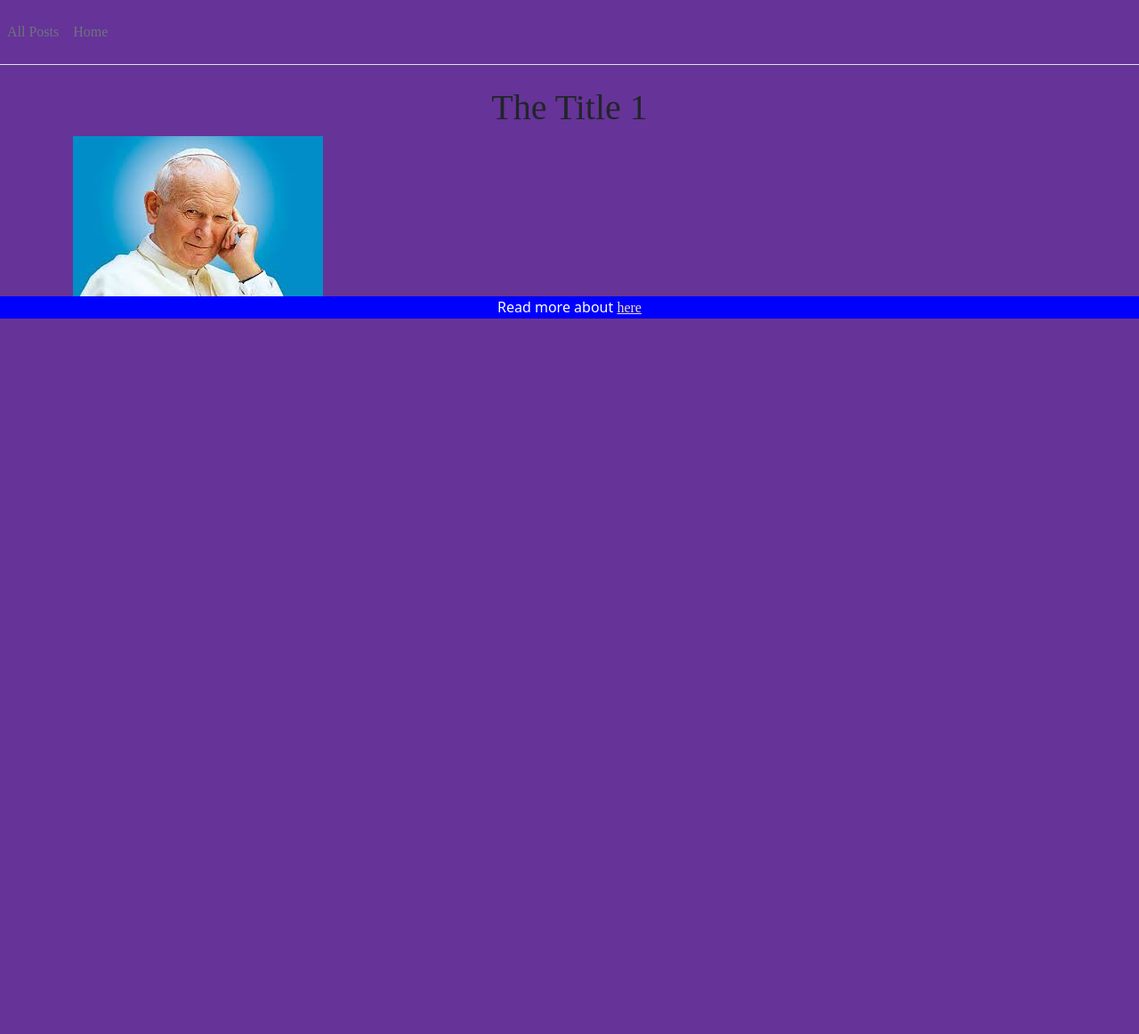
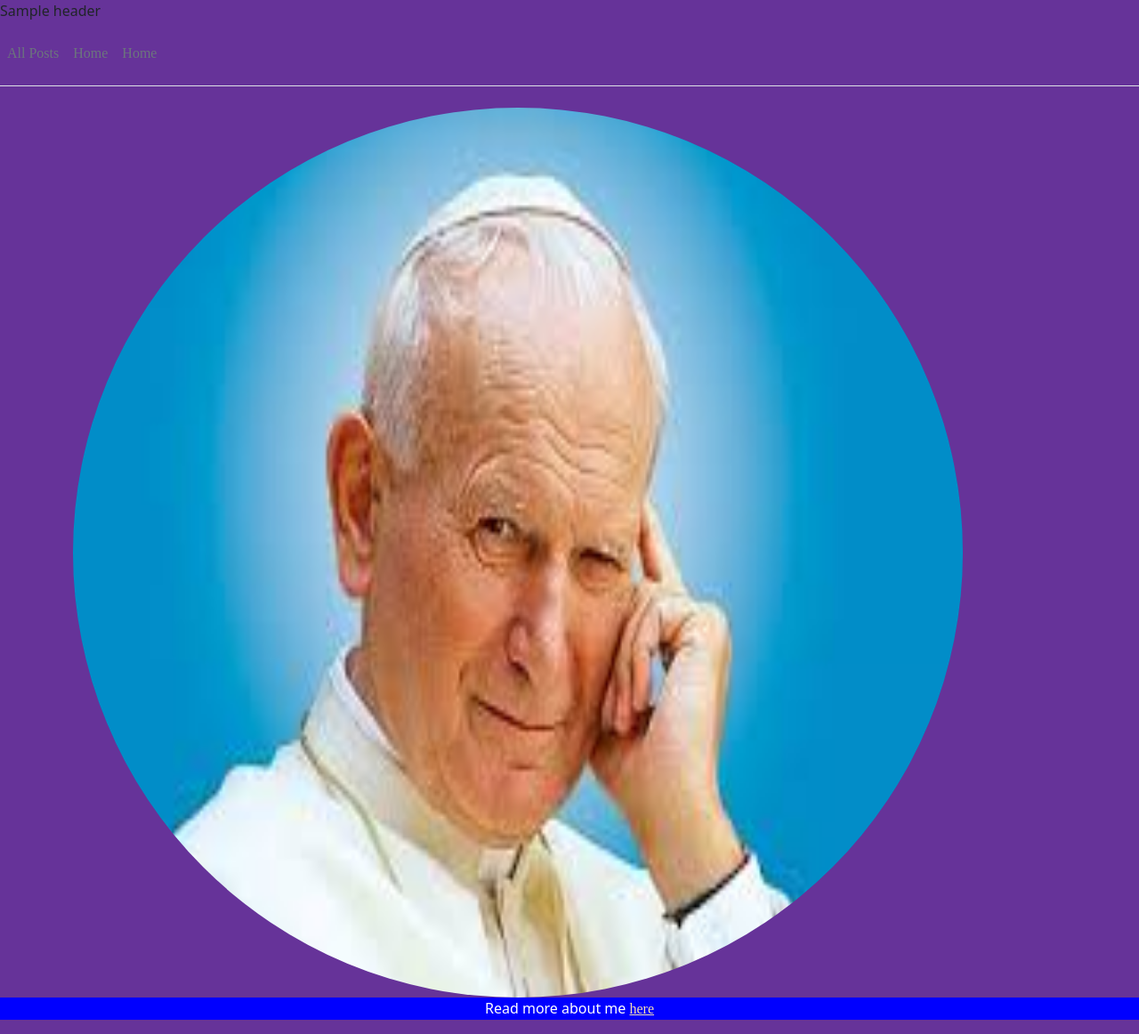
Before and after one commit to Uncle-Moris/MyBlog, a Django app: page / in a window 1280 px wide. Shown: the whole page at 89% size. Before the commit the page ends 358 px from the top, so only its background shows below. Run offline with Django 4.2, Linux system fonts and the light colour scheme.

Commit message:
Start contact template

```diff
--- a/my_blog/main/static/main/css/style.css
+++ b/my_blog/main/static/main/css/style.css
@@ -13,8 +13,8 @@ h1 {
     padding: 0;
 }
 #beautiful_me{
-    width: 10%;
-    height: 10%;
+    width: 1000px;
+    height: 1000px;
     border-radius: 100%;
 }
 ul li a:hover{
--- a/my_blog/main/templates/main/main.html
+++ b/my_blog/main/templates/main/main.html
@@ -7,6 +7,6 @@
 
 {% block content %}
 
-<img src="{% static 'main/img/janpawel.jpeg' %}">
+<img src="{% static 'main/img/janpawel.jpeg' %}" id="beautiful_me">
 
 {% endblock %}
--- a/my_blog/main/urls.py
+++ b/my_blog/main/urls.py
@@ -1,9 +1,10 @@
 from django.urls import path
-from .views import home, about
+from .views import home, about, contact
 
 app_name = 'main'
 
 urlpatterns = [
     path('', home, name='home'),
-    path('about/', about, name='about')
+    path('about/', about, name='about'),
+    path('contact/', contact, name='contact')
 ]
--- a/my_blog/main/views.py
+++ b/my_blog/main/views.py
@@ -7,3 +7,7 @@ def home(request):
 
 def about(request):
     return render(request, 'main/about.html')
+
+
+def contact(request):
+    return render(request, 'main/contact.html')
--- a/my_blog/posts/templates/home.html
+++ b/my_blog/posts/templates/home.html
@@ -5,9 +5,11 @@
     <meta charset="UTF-8">
     <link href="https://cdn.jsdelivr.net/npm/bootstrap@5.2.0-beta1/dist/css/bootstrap.min.css" rel="stylesheet" integrity="sha384-0evHe/X+R7YkIZDRvuzKMRqM+OrBnVFBL6DOitfPri4tjfHxaWutUpFmBp4vmVor" crossorigin="anonymous">
     <link href="{% static 'main/css/style.css' %}" rel="stylesheet">
+    <title>{% block title %}{% endblock %}</title>
 </head>
 <body>
-    <header class="d-flex flex-wrap align-items-center justify-content-center justify-content-md-between py-3 mb-4 border-bottom">
+    <header> Sample header</header>
+    <nav class="d-flex flex-wrap align-items-center justify-content-center justify-content-md-between py-3 mb-4 border-bottom">
         <ul class="nav col-12 col-md-auto mb-2 justify-content-center mb-md-0">
             <li class="nav-item">
                 <a href="{% url 'posts:list' %}" class="nav-link px-2 link-secondary"> All Posts </a>
@@ -15,16 +17,18 @@
             <li>
                 <a href="{% url 'main:home' %}" class="nav-link px-2 link-secondary"> Home </a>
             </li>
+            <li>
+                <a href="{% url 'main:contact' %}" class="nav-link px-2 link-secondary"> Home </a>
+            </li>
         </ul>
-    </header>
-    <h1>{% block title %}{% endblock %}</h1>
+        </ul>
+    </nav>
     <main class="container justify-content-center">
         {% block content %}
         {% endblock %}
     </main>
     <footer class="bg-blue text-center text-white">
-
-        <p>Read more about <a href="{% url 'main:about' %}">here</a></p>
+        <p>Read more about me <a href="{% url 'main:about' %}">here</a></p>
     </footer>
 </body>
 </html>
--- a/my_blog/posts/templates/posts/list.html
+++ b/my_blog/posts/templates/posts/list.html
@@ -2,10 +2,11 @@
 
 <!-- The title of post list   -->
 {% block title %}
-    <h1>The Posts</h1>
+    The Posts
 {% endblock %}
 
 {% block content %}
+<h1>The Posts</h1>
 <div class="container">
     <ul class="list-group">
         {% for post in posts_list %}
```
Also changed, not shown: my_blog/main/templates/main/contact.html (added, +7 -0 lines), my_blog/posts/templates/posts/details.html (+9 -8 lines). Lines whose indentation alone changed are shown as unchanged.
